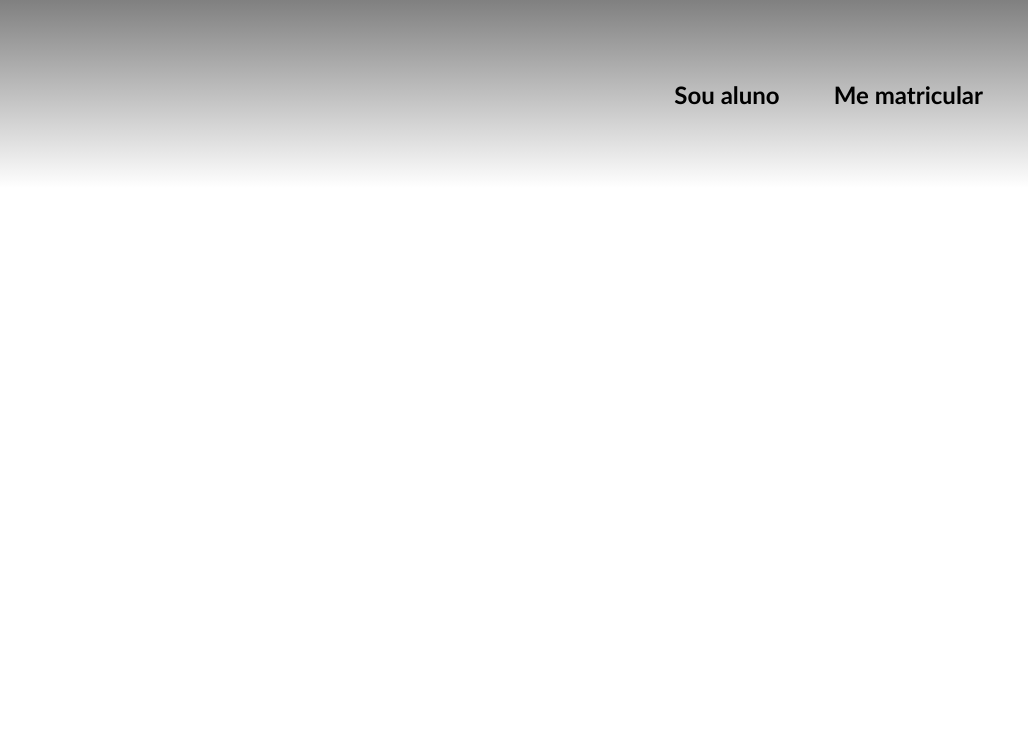
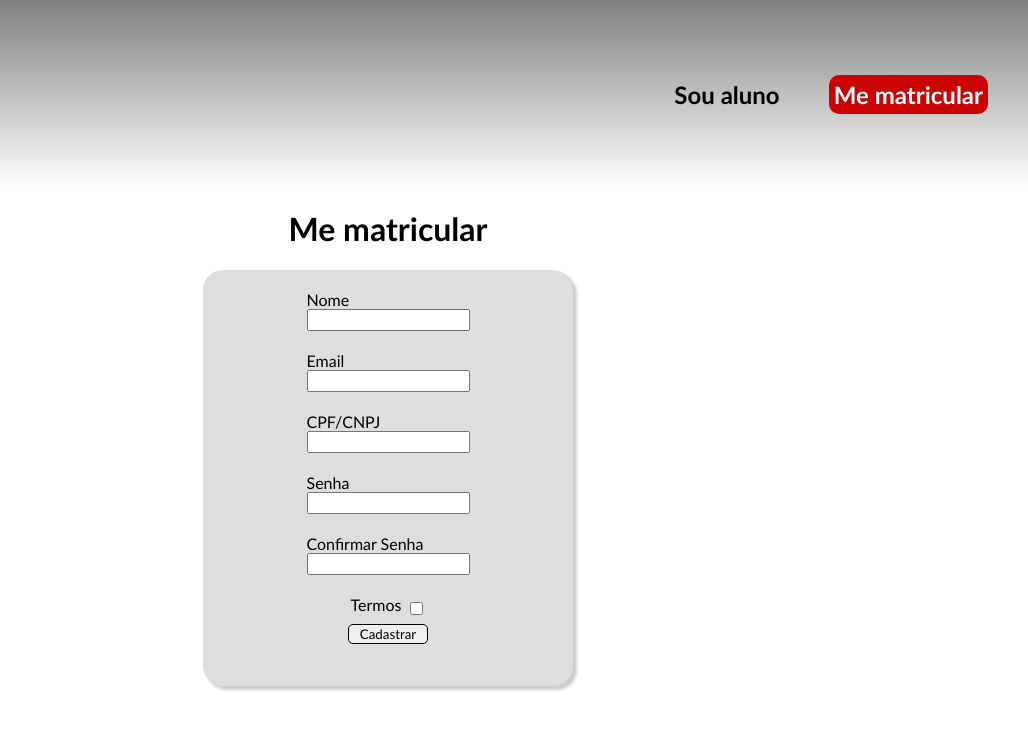
Before and after one commit to academiadreamfit/academiadreamfit.github.io, a plain HTML site: page view/cadastro.html in a window 1280 px wide. Shown: the top 730 px of the page, 252-1280 px from the left. Drawn offline with Linux system fonts and the light colour scheme.

Commit message:
Add files via upload

```diff
--- a/css/cadastro.css
+++ b/css/cadastro.css
@@ -1,4 +1,8 @@
 @charset "UTF-8";
+
+* {
+    font-family: 'Gill Sans', 'Gill Sans MT', Calibri, 'Trebuchet MS', sans-serif;
+}
 
 body{
     background-color: white;
@@ -8,7 +12,6 @@ body{
 
 
 header{
-    font-family: 'Gill Sans', 'Gill Sans MT', Calibri, 'Trebuchet MS', sans-serif;
     display: flex; /* fica flexivel na horizontal*/
     align-items: center; /* centraliza os itens verticalmente */
     justify-content: space-between; /*coloca espaço entre os itens do menu */
@@ -36,6 +39,12 @@ a.link-nav:hover {
     transition: 0.3s;
 }
 
+#clicado {
+    background-color: #CA0404;
+    color: white;
+    transition: 0.3s;
+}
+
 .menu{
     display: flex;
     justify-content: flex-end;
@@ -44,8 +53,52 @@ a.link-nav:hover {
     padding: 10px;
 }
 
+form {
+    display: flex;
+    flex-direction: column;
+    background-color: rgb(222, 222, 222);
+    padding: 10px;
+    margin: auto;
+    width: 350px;
+    border-radius: 20px;
+    box-shadow: 4px 4px 3px rgba(143, 143, 143, 0.441);
+}
+
+.campo {
+    margin: 10px auto;
+}
+
 span{
     color: #CA0404;
+}
+#titulo {
+    text-align: center;
+}
+label {
+    display: block;
+}
+#label_check {
+    display: inline;
+}
+input[type='checkbox'] {
+    position: relative;
+    bottom: -4px;
+}
+#botao {
+    border: 1px solid;
+    width: 80px;
+    margin: auto;
+    border-radius: 5px;
+}
+#botao:hover {
+    transition: 0.3s;
+    transform: translateY(-4px);
+    box-shadow: 2px 2px 3px rgb(110, 110, 110);
+}
+#botao:active {
+    border-color:  #ff0000;
+    transition: 0.3s;
+    transform: translateY(3px);
 }
 
 /*Celular*/
@@ -59,6 +112,11 @@ span{
     }
     #marca {
         font-size: 1em;
+    }
+    #titulo{
+
+    }
+    form {
     }
 }
 
@@ -74,7 +132,11 @@ span{
     #marca {
         font-size: 1.2em;
     }
+    #titulo{
 
+    }
+    form {
+    }
 }
 
 /*Desktop menor*/
@@ -88,6 +150,11 @@ span{
     }
     #marca {
         font-size: 1.5em;
+    }
+    #titulo{
+
+    }
+    form {
     }
 }
 
@@ -104,5 +171,9 @@ span{
     #marca {
         font-size: 2em;
     }
+    #titulo{
 
+    }
+    form {
+    }
 }
--- a/css/index.css
+++ b/css/index.css
@@ -1,4 +1,8 @@
 @charset "UTF-8";
+
+* {
+    font-family: 'Gill Sans', 'Gill Sans MT', Calibri, 'Trebuchet MS', sans-serif;
+}
 
 body{
     background-color: white;
@@ -8,7 +12,6 @@ body{
 
 
 header{
-    font-family: 'Gill Sans', 'Gill Sans MT', Calibri, 'Trebuchet MS', sans-serif;
     display: flex; /* fica flexivel na horizontal*/
     align-items: center; /* centraliza os itens verticalmente */
     justify-content: space-between; /*coloca espaço entre os itens do menu */
--- a/css/login.css
+++ b/css/login.css
@@ -1,4 +1,8 @@
 @charset "UTF-8";
+
+* {
+    font-family: 'Gill Sans', 'Gill Sans MT', Calibri, 'Trebuchet MS', sans-serif;
+}
 
 body{
     background-color: white;
@@ -6,9 +10,14 @@ body{
     overflow-x: hidden;
 }
 
+#clicado {
+    background-color: #CA0404;
+    color: white;
+    transition: 0.3s;
+}
+
 
 header{
-    font-family: 'Gill Sans', 'Gill Sans MT', Calibri, 'Trebuchet MS', sans-serif;
     display: flex; /* fica flexivel na horizontal*/
     align-items: center; /* centraliza os itens verticalmente */
     justify-content: space-between; /*coloca espaço entre os itens do menu */
--- a/view/cadastro.html
+++ b/view/cadastro.html
@@ -5,6 +5,7 @@
     <meta charset="UTF-8">
     <meta name="viewport" content="width=device-width, initial-scale=1.0">
     <title>Cadastro</title>
+    <script src="../script/cadastro.js"></script>
 </head>
 
     <header>
@@ -18,10 +19,53 @@
         <div class="menu">
             <nav>
                 <a href="login.html" class="link-nav">Sou aluno</a>
-                <a href="cadastro.html" class="link-nav" target="_blank" class="link-nav">Me matricular</a>
+                <a href="cadastro.html" class="link-nav" target="_blank" id="clicado" >Me matricular</a>
             </nav>
         </div>
     </header>
 
+    <main>
+        <h1 id="titulo">Me matricular</h1>
+
+        <form>
+
+            <div class="campo">
+                <label for="nome">Nome</label>
+                <input type="text" name="nome" id="nome">
+            </div>
+
+            <div class="campo">
+                <label for="email">Email</label>
+                <input type="text" name="email" id="email">
+            </div>
+
+            <div class="campo">
+                <label for="cpf/cnpj">CPF/CNPJ</label>
+                <input type="text" name="cpf/cnpj" id="cpf/cnpj">
+            </div>
+
+            <div class="campo">
+                <label for="senha">Senha</label>
+                <input type="text" name="senha" id="senha">
+            </div>
+
+            <div class="campo">
+                <label for="confirmar_senha">Confirmar Senha</label>
+                <input type="text" name="confirmar_senha"  id="conf_senha">
+            </div>
+
+            <div class="campo">
+                <label for="terms" id="label_check">Termos</label>
+                <input type="checkbox" name="terms"  id="terms">
+            </div>
+
+            <button id="botao">Cadastrar</button>
+
+            <p id="resposta"></p>
+
+        </form>
+
+    </main>
+
 </body>
 </html>
```
Also changed, not shown: index.html (+1 -1 lines), view/login.html (+1 -1 lines).
